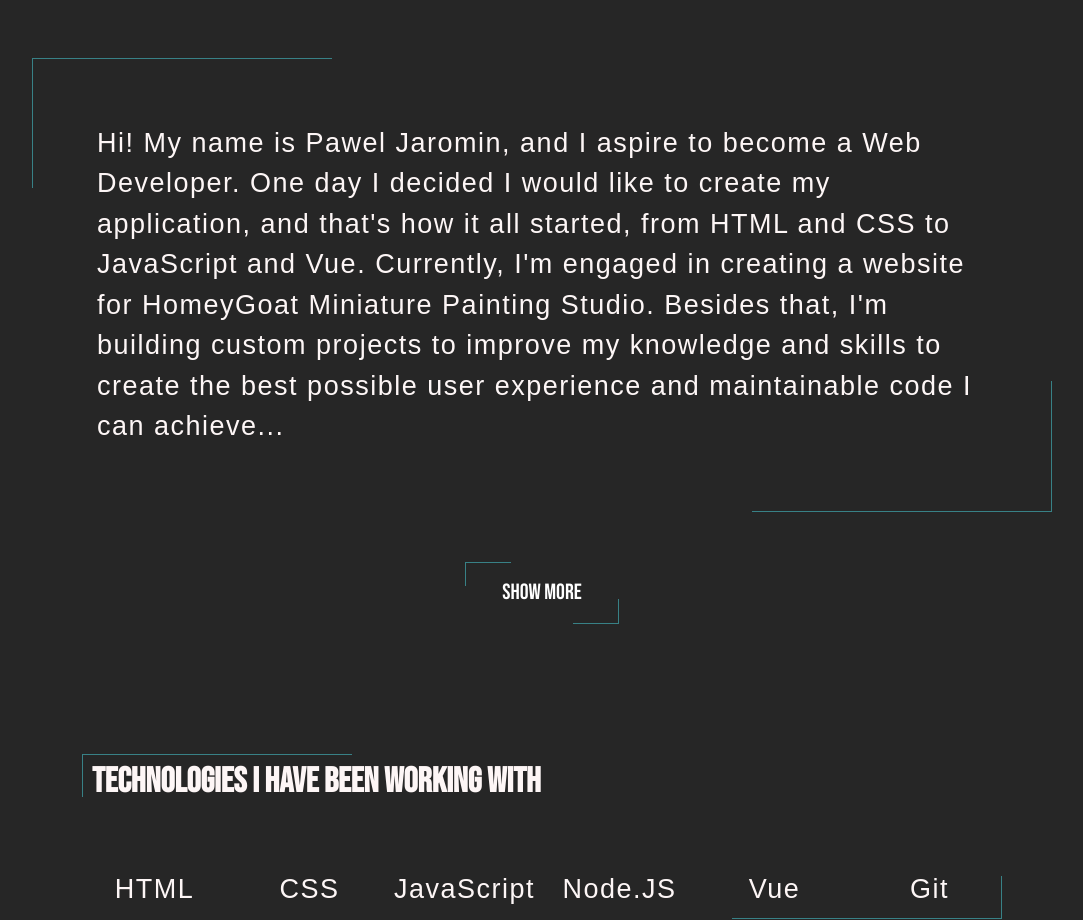
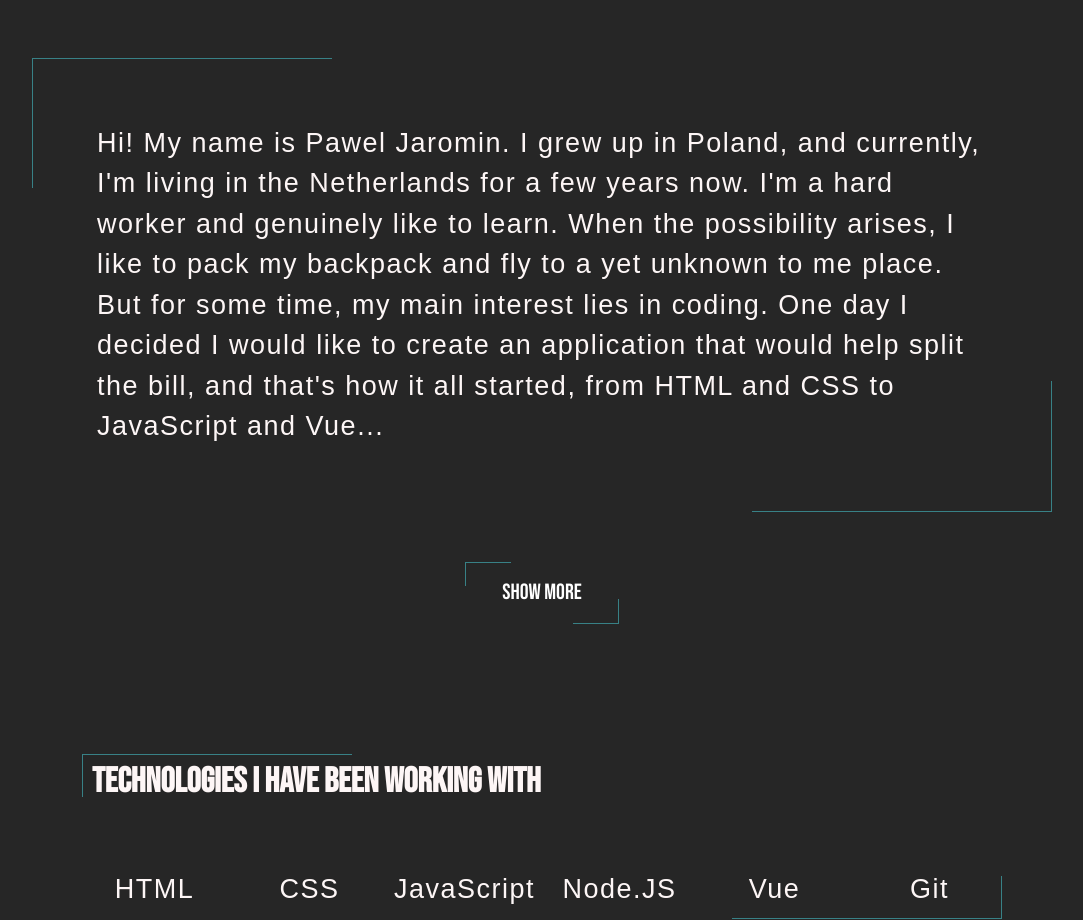
Before and after one commit to broccoli88/pj_portfolio, a Vue app: page / in a window 1280 px wide. Shown: the part 1260-2180 px from the top of the page, without its empty margins (98-1181 px from the left). Built offline with nearby package versions, Linux system fonts and the light colour scheme; some icons are missing; a web font is replaced by a local one.

Commit message:
Improved About Me

```diff
--- a/Data/about-me.json
+++ b/Data/about-me.json
@@ -1,3 +1,3 @@
 {
-  "aboutMe": "Hi! My name is Pawel Jaromin, and I aspire to become a Web Developer. One day I decided I would like to create my application, and that's how it all started, from HTML and CSS to JavaScript and Vue. Currently, I'm engaged in creating a website for HomeyGoat Miniature Painting Studio. Besides that, I'm building custom projects to improve my knowledge and skills to create the best possible user experience and maintainable code I can achieve. Until now, I had a chance to work with programming languages(HTML, CSS, JavaScript), tools (Vuelidate, GSAP) and frameworks (Vue.js), which only have boosted my interest in this field. I have started learning Node.js to grasp a little understanding of what is going on from the server side so I could hopefully make use of it. But mainly, I would like to focus on developing skills to fluently operate with animations hence my interest in GSAP and, when I get it under control, start with Anime.js."
+  "aboutMe": "Hi! My name is Pawel Jaromin. I grew up in Poland, and currently, I'm living in the Netherlands for a few years now. I'm a hard worker and genuinely like to learn. When the possibility arises, I like to pack my backpack and fly to a yet unknown to me place. But for some time, my main interest lies in coding. One day I decided I would like to create an application that would help split the bill, and that's how it all started, from HTML and CSS to JavaScript and Vue. Creating new projects, looking for new solutions and challenging myself surprisingly delivers a lot of satisfaction. I'm steadily developing that passion every day, and hopefully, it will continue. In the future, I would like to focus on animations with help of anime.js and Three.js to boost interactiveness and users experience as much as possible."
 }
--- a/src/components/AboutMe.vue
+++ b/src/components/AboutMe.vue
@@ -85,11 +85,11 @@ export default {
 
     computed: {
         aboutMeSnippet() {
-            return this.aboutMe.substring(0, 443);
+            return this.aboutMe.substring(0, 469);
         },
 
         aboutMeRest() {
-            return this.aboutMe.substring(443);
+            return this.aboutMe.substring(469);
         },
     },
 };
```
